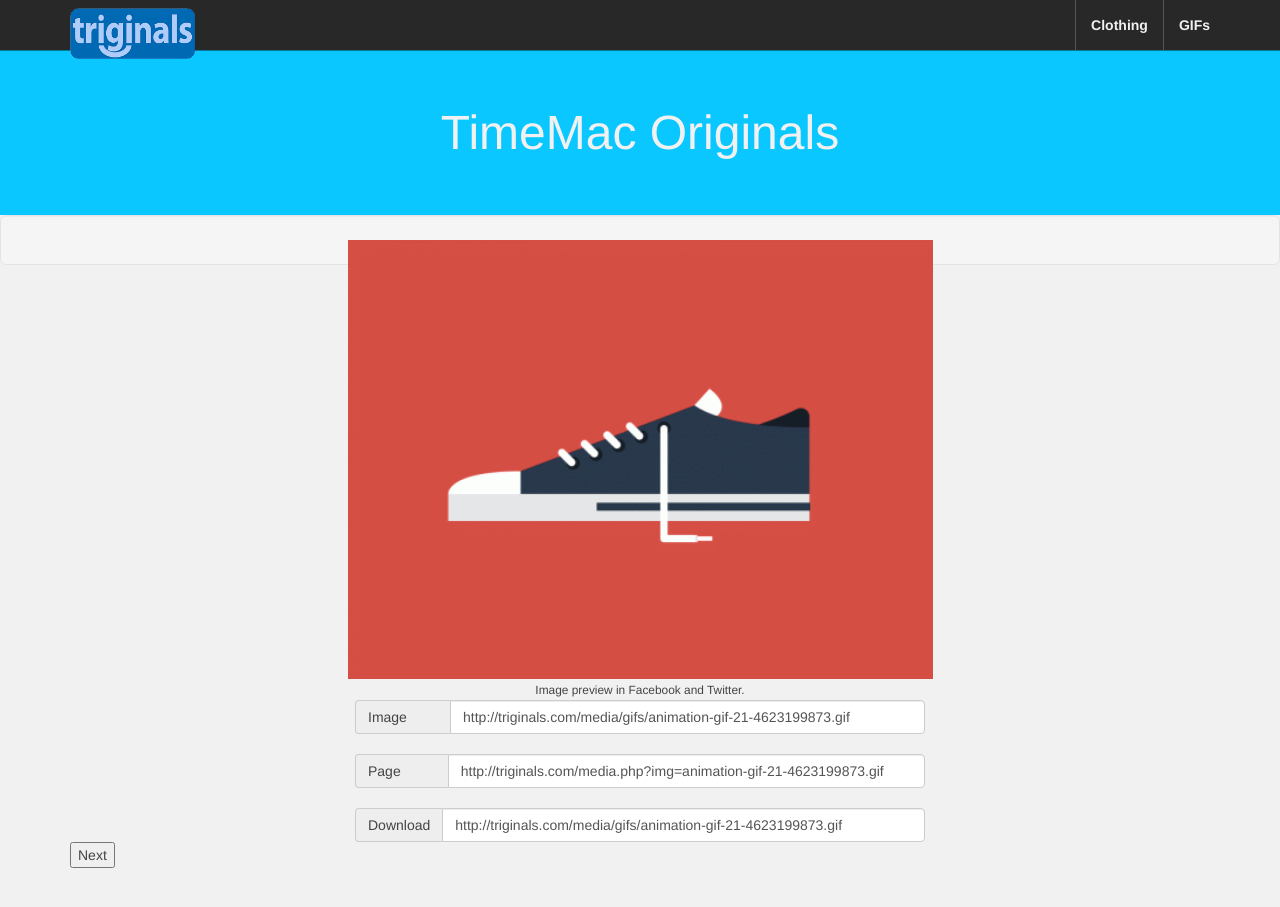
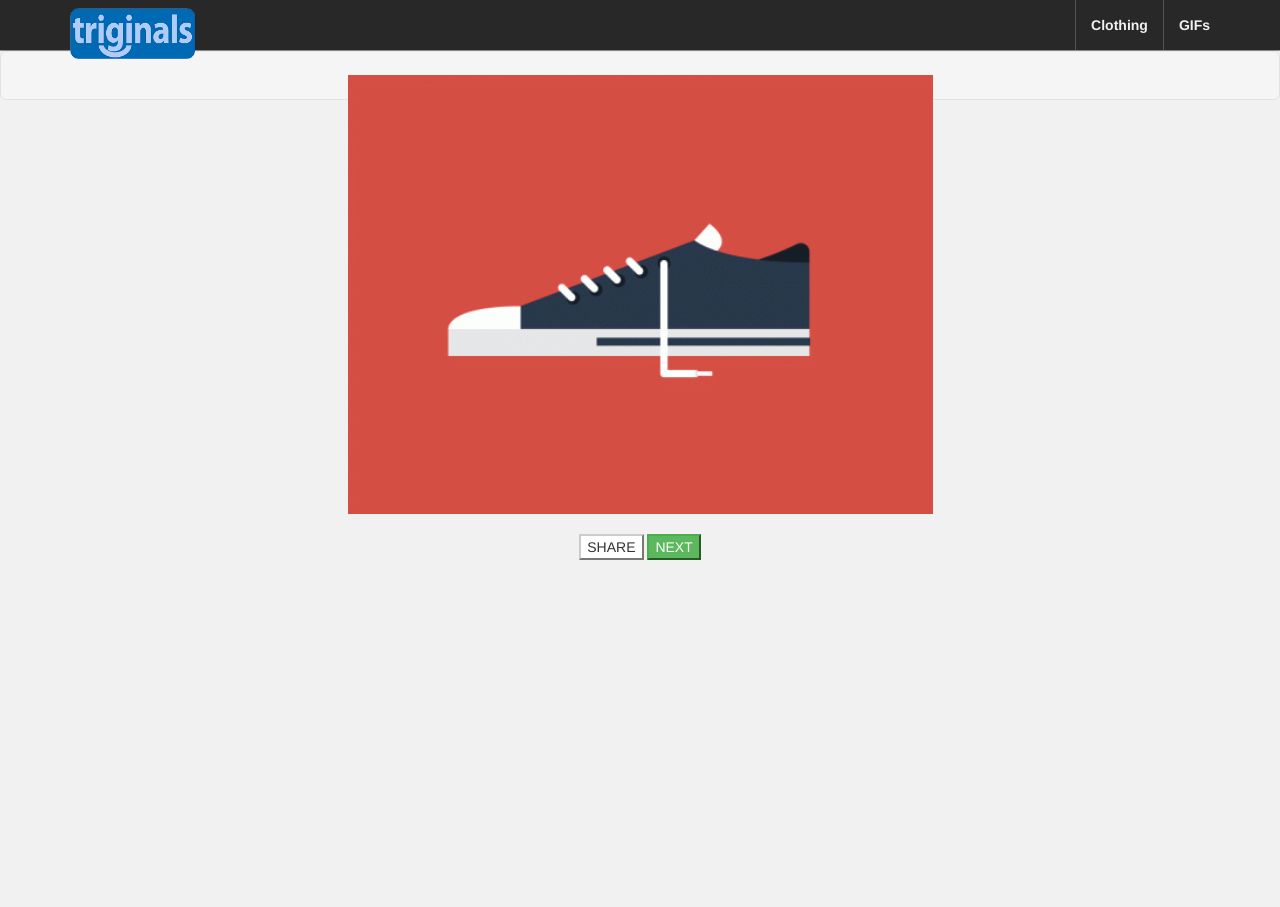
Before and after one commit to royatirek/TimeMac, a PHP site: page /media.php?img=animation-gif-21-4623199873.gif in a window 1280 px wide. Shown: the top 907 px of the page. Run offline with PHP 8.4, Linux system fonts and the light colour scheme; some libraries are stand-ins or nearby versions.

Commit message:
Formatted NEXT and introduced SHARE button

```diff
--- a/media.php
+++ b/media.php
@@ -86,7 +86,8 @@ if (isset($_SESSION['logged']) && $_SESSION['logged'] == true ) {
 
         <section id="primary-slider">
             <div class="container">
-                <h1 class="page-title text-center">TimeMac Originals</h1>
+            <!--Commented the h1 tag name -->
+                <!--<h1 class="page-title text-center">TimeMac Originals</h1>-->
                 <!--<img class="media col-xs-12 col-md-6 col-md-offset-3" src="media/gifs/filler.gif">-->
             </div>
         </section>
@@ -114,7 +115,46 @@ if (isset($_SESSION['logged']) && $_SESSION['logged'] == true ) {
                 <?php } ?>
 
                 <div class="col-xs-12 col-md-6 col-md-offset-3 text-center">
-                <small>Image preview in Facebook and Twitter. </small></div>
+                <br>
+                <button type="button" class="btn-default">SHARE</button>
+
+                <!--code for next button-->
+                <?php
+                    $dir = "media/gifs/";
+
+                    // Open a directory, and read its contents
+                    if (is_dir($dir)){
+                      if ($dh = opendir($dir)){
+                        while ((($file = readdir($dh)) !== false)) {
+                            $files[] = $file;
+                        }
+                        $images=preg_grep('/\.(jpg|jpeg|png|gif)(?:[\?\#].*)?$/i', $files);
+                        $images=preg_grep('/\.gif/i', $files);
+
+                        $images = array_splice($images,0);
+
+                        $rand_image = array_rand($images);
+                ?>
+
+                <a href="media.php?img=<?php echo($images[$rand_image]);?>">
+
+                <button type="button" class="btn-success">NEXT</button>
+                </a>
+            </div>
+        </section>
+    </div>
+    <?php
+
+                        closedir($dh);
+                      }
+                  }
+                ?>
+                <!--code for next button ended-->
+
+
+                <br>
+                <br>
+                </div>
 
                 <div class="input-group input-group-md col-xs-12 col-md-6 col-md-offset-3">
                   <span class="input-group-addon" id="kis-image">
@@ -153,7 +193,7 @@ if (isset($_SESSION['logged']) && $_SESSION['logged'] == true ) {
                         $rand_image = array_rand($images);
                 ?>
 
-                <a href="media.php?img=<?php echo($images[$rand_image]);?>"><button>Next</button></a>
+                <a href="media.php?img=<?php echo($images[$rand_image]);?>"></a>
             </div>
         </section>
     </div>
```
